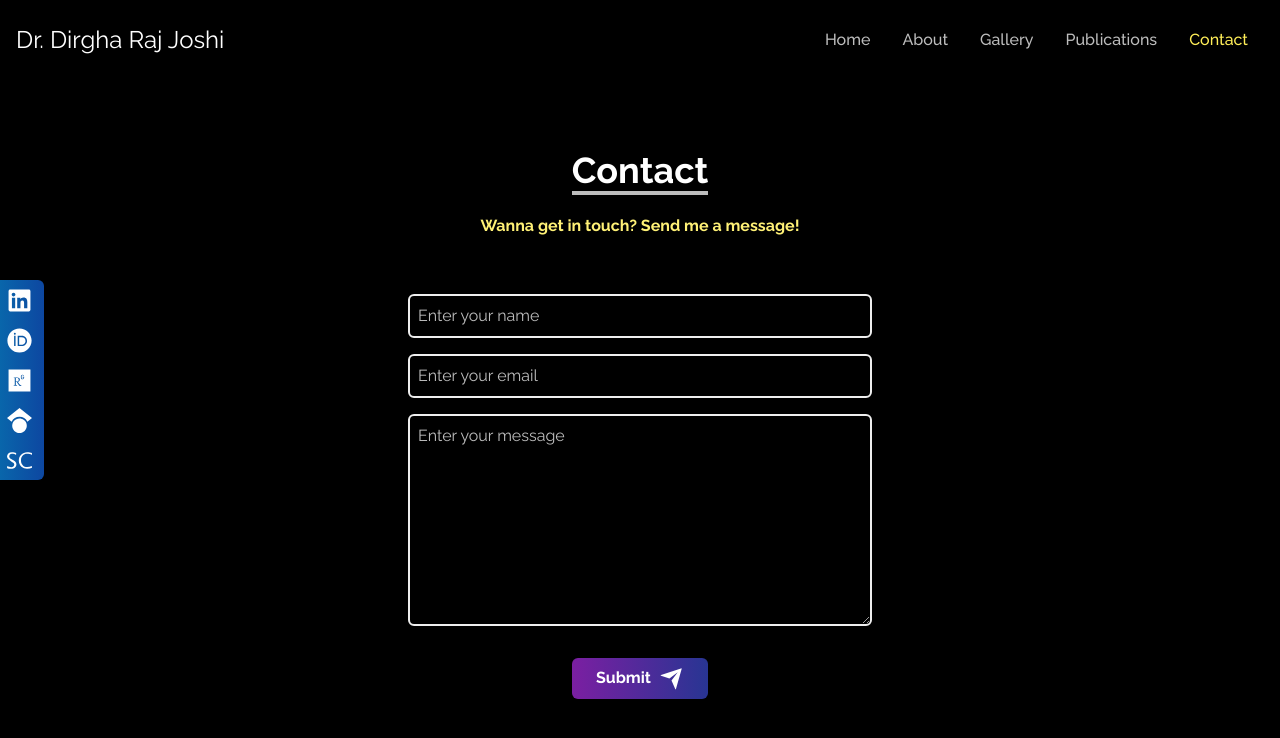
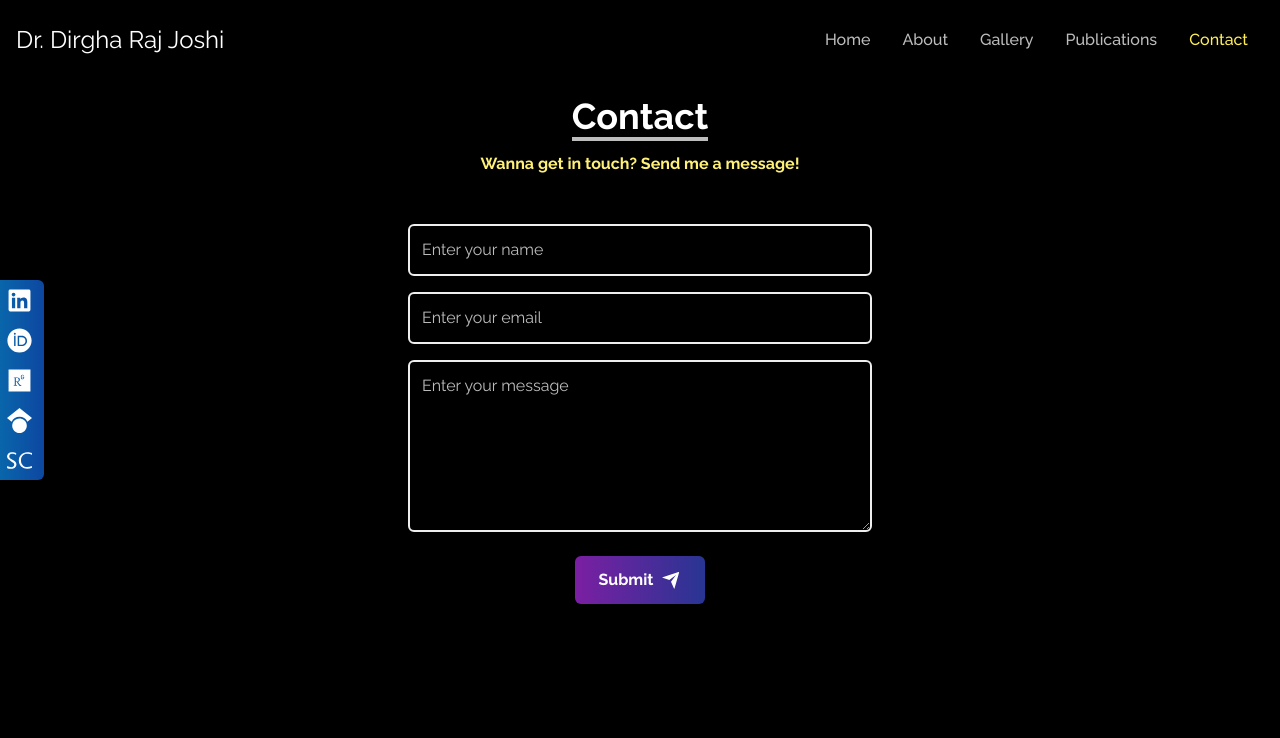
Before and after one commit to devrajoshi/Uncle-Portfolio, a React (Vite) app: page /contact in a window 1280 px wide. Shown: the top 738 px of the page. Built offline with nearby package versions, Linux system fonts and the light colour scheme; a web font is replaced by a local one.

Commit message:
Update Contact.jsx

```diff
--- a/src/components/Contact.jsx
+++ b/src/components/Contact.jsx
@@ -3,45 +3,47 @@ import { RiSendPlaneFill } from "react-icons/ri";
 
 const Contact = () => {
   return (
-    <div name="contact" className="w-full h-screen pt-20 text-white">
-      <div className="flex flex-col p-4 justify-center max-w-screen-lg mx-auto h-full">
+    <div name="contact" className="w-full min-h-screen text-white px-4 pt-24 pb-8 lg:py-20">
+      <div className="flex flex-col p-4 justify-center max-w-screen-lg mx-auto">
         <div className="pb-8 text-center">
           <p className="text-4xl font-bold inline border-b-4 border-gray-400">
             Contact
           </p>
-          <p className="py-6 font-bold text-yellow-300">
+          <p className="py-4 font-bold text-yellow-300">
             Wanna get in touch? Send me a message!
           </p>
         </div>
+
+        {/* Form Container */}
         <div className="flex justify-center items-center">
           <form
             action="https://getform.io/f/adryzvxa"
             method="POST"
-            className="flex flex-col w-full md:w-1/2"
+            className="flex flex-col w-full sm:w-3/4 md:w-1/2"
           >
             <input
               type="text"
               name="name"
               placeholder="Enter your name"
-              className="p-2 bg-transparent border-2 rounded-md text-white focus:outline-none"
+              className="p-3 bg-transparent border-2 rounded-md text-white focus:outline-none"
               required
             />
             <input
-              type="emamil"
+              type="email"
               name="email"
               placeholder="Enter your email"
-              className="p-2 my-4 bg-transparent border-2 rounded-md text-white focus:outline-none"
+              className="p-3 my-4 bg-transparent border-2 rounded-md text-white focus:outline-none"
               required
             />
             <textarea
               name="message"
-              rows={8}
-              className="p-2 bg-transparent border-2 rounded-md text-white focus:outline-none"
+              rows={6}
+              className="p-3 bg-transparent border-2 rounded-md text-white focus:outline-none"
               placeholder="Enter your message"
               required
             ></textarea>
-            <button className="text-white bg-gradient-to-r from-purple-700 to-indigo-800 px-6 py-2 my-8 mx-auto flex items-center rounded-md hover:scale-105 duration-300 font-bold">
-              Submit <RiSendPlaneFill size={25} className="ml-2" />
+            <button className="text-white bg-gradient-to-r from-purple-700 to-indigo-800 px-6 py-3 my-6 mx-auto flex items-center rounded-md hover:scale-105 duration-300 font-bold">
+              Submit <RiSendPlaneFill size={20} className="ml-2" />
             </button>
           </form>
         </div>
```
